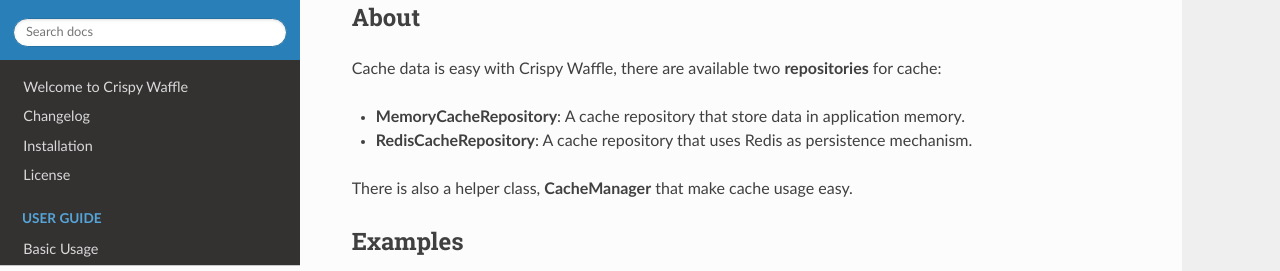
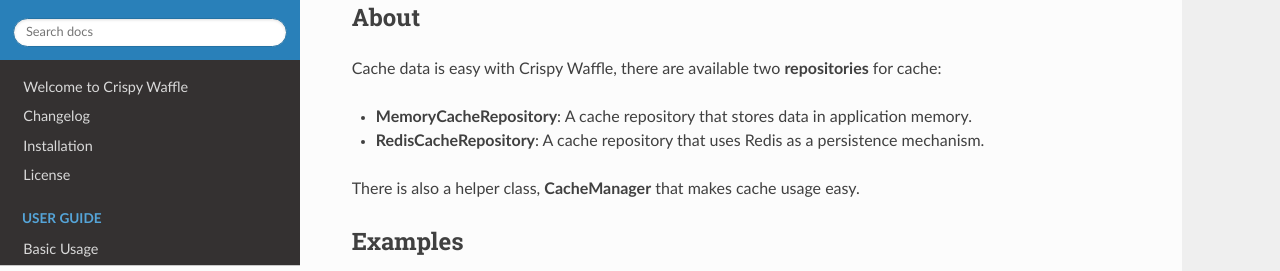
Before and after one commit to guibranco/CrispyWaffle, an MkDocs documentation site: the page built from docs/user-guide/caching.md, in a window 1280 px wide and 1225 px high. Shown: the part 159-430 px from the top of the window. Built offline with MkDocs 1.6.1, drawn with Linux system fonts in a browser that asks for light colours; nearby versions of some CDN libraries.

Commit message:
Update caching.md

```diff
--- a/docs/user-guide/caching.md
+++ b/docs/user-guide/caching.md
@@ -4,10 +4,10 @@
 
 Cache data is easy with Crispy Waffle, there are available two **repositories** for cache:
 
-- **MemoryCacheRepository**: A cache repository that store data in application memory.
-- **RedisCacheRepository**: A cache repository that uses Redis as persistence mechanism.
+- **MemoryCacheRepository**: A cache repository that stores data in application memory.
+- **RedisCacheRepository**: A cache repository that uses Redis as a persistence mechanism.
 
-There is also a helper class, **CacheManager** that make cache usage easy.
+There is also a helper class, **CacheManager** that makes cache usage easy.
 
 ## Examples
 
```
